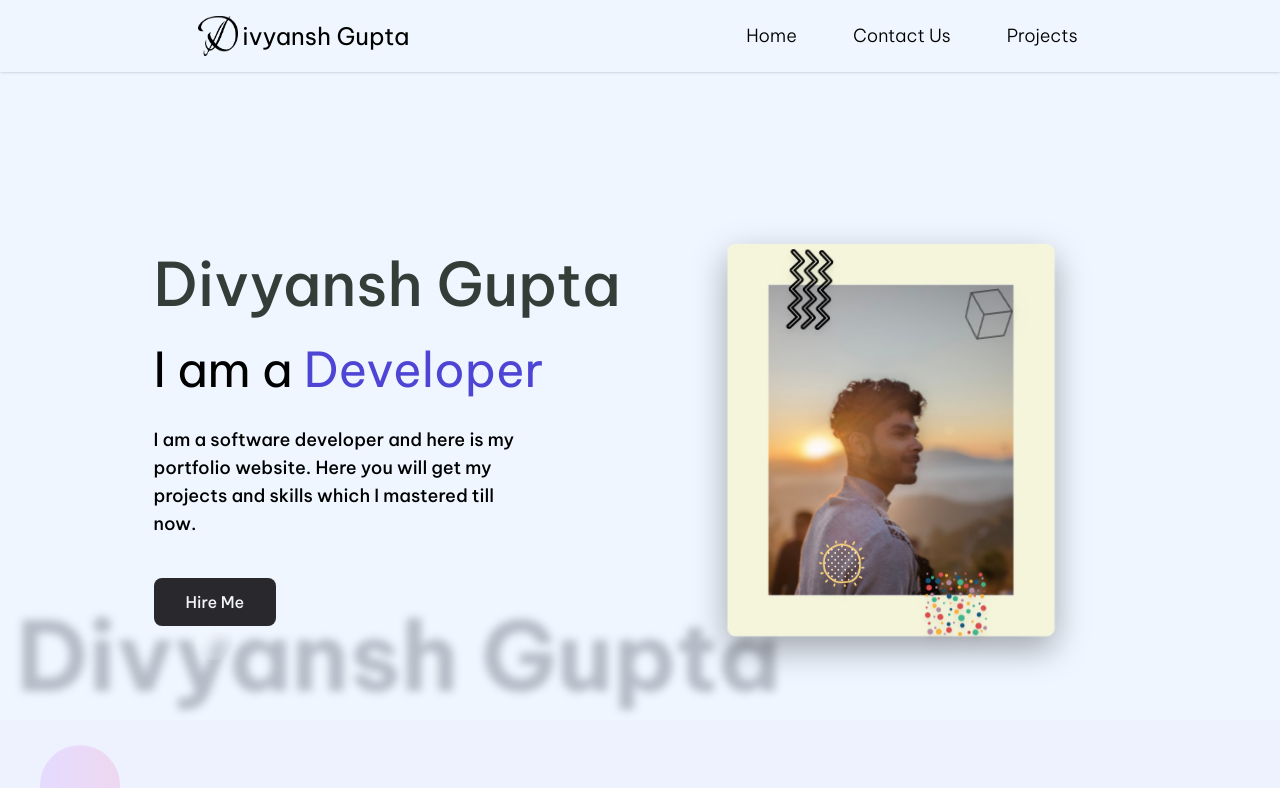
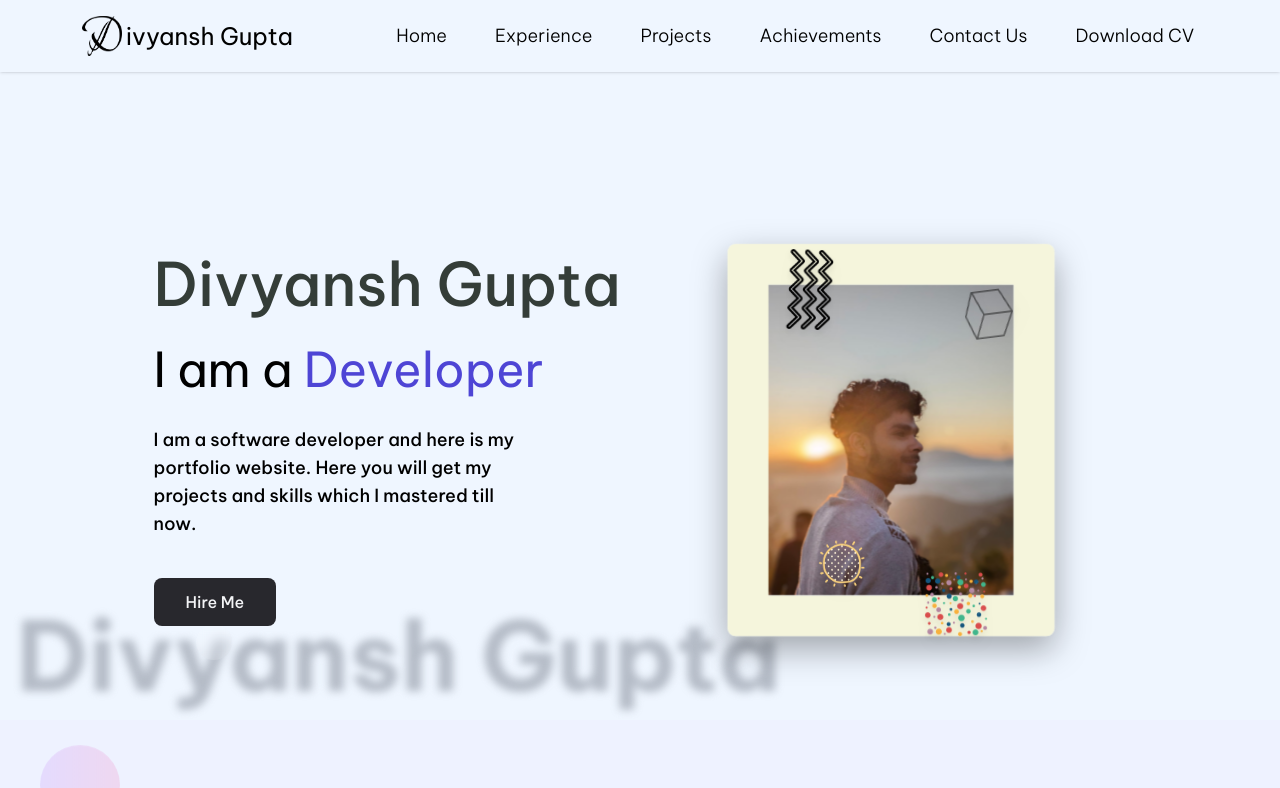
Before and after one commit to ShreedharDynamicCraft/MyPortfolio, a React (Create React App) app: page / in a window 1280 px wide. Shown: the top 788 px of the page. Built offline with nearby package versions, Linux system fonts and the light colour scheme.

Commit message:
updated the links in navbar and footer

```diff
--- a/src/components/common/navbar.jsx
+++ b/src/components/common/navbar.jsx
@@ -1,4 +1,4 @@
-import LetterD from '../../assets/letterD.png'
+import LetterD from "../../assets/letterD.png";
 
 const Navbar = () => {
   return (
@@ -10,15 +10,55 @@ const Navbar = () => {
             <img src={LetterD} alt="D" className="bg-blue-50 w-10 h-10 mr-1" />
             <span className="font-bevietnam">ivyansh Gupta</span>
           </div>
-          <ul className="flex flex-row gap-6 md:gap-12 text-lg">
+          <ul className="flex flex-row gap-6 md:gap-10 text-lg">
             <li>
-              <a href="/" className="text-black font-light hover:border-b-2 hover:border-black transition-all duration-300 px-1 py-1">Home</a>
+              <a
+                href="/"
+                className="text-black font-light hover:border-b-2 hover:border-black transition-all duration-300 px-1 py-1"
+              >
+                Home
+              </a>
             </li>
             <li>
-              <a href="/" className="text-black font-light hover:border-b-2 hover:border-black transition-all duration-300 px-1 py-1">Contact Us</a>
+              <a
+                href="#experience"
+                className="text-black font-light hover:border-b-2 hover:border-black transition-all duration-300 px-1 py-1"
+              >
+                Experience
+              </a>
             </li>
             <li>
-              <a href="/" className="text-black font-light hover:border-b-2 hover:border-black transition-all duration-300 px-1 py-1">Projects</a>
+              <a
+                href="#projects"
+                className="text-black font-light hover:border-b-2 hover:border-black transition-all duration-300 px-1 py-1"
+              >
+                Projects
+              </a>
+            </li>
+            <li>
+              <a
+                href="#achievements"
+                className="text-black font-light hover:border-b-2 hover:border-black transition-all duration-300 px-1 py-1"
+              >
+                Achievements
+              </a>
+            </li>
+            <li>
+              <a
+                href="#contact"
+                className="text-black font-light hover:border-b-2 hover:border-black transition-all duration-300 px-1 py-1"
+              >
+                Contact Us
+              </a>
+            </li>
+            <li>
+              <a
+                href="https://drive.google.com/uc?export=download&id=1qJFu7Dh8IxZ8w-6BiDHPTRytGLMh_IZO"
+                download
+                className="text-black font-light hover:border-b-2 hover:border-black transition-all duration-300 px-1 py-1"
+              >
+                Download CV
+              </a>
             </li>
           </ul>
         </nav>
@@ -30,7 +70,7 @@ const Navbar = () => {
       {/* Spacer so content doesn't hide behind navbar */}
       <div className="h-20"></div>
     </>
-  )
-}
+  );
+};
 
-export default Navbar
+export default Navbar;
--- a/src/components/sections/footer.jsx
+++ b/src/components/sections/footer.jsx
@@ -107,7 +107,8 @@ const FooterSection = () => {
   ];
 
   const quickLinks = [
-    { name: "About Me", href: "#about" },
+    { name: "About Me", href: "#" },
+    { name: "Experience", href: "#experience" },
     { name: "Projects", href: "#projects" },
     { name: "Skills", href: "#skills" },
     { name: "Achievements", href: "#achievements" },
--- a/src/components/sections/workExp.jsx
+++ b/src/components/sections/workExp.jsx
@@ -17,7 +17,7 @@ const WorkExperience = () => {
   ];
 
   return (
-    <div className="relative bg-indigo-50 py-20 px-4 md:px-8 font-['Be_Vietnam_Pro'] overflow-hidden">
+    <div id="experience" className="relative bg-indigo-50 py-20 px-4 md:px-8 font-['Be_Vietnam_Pro'] overflow-hidden">
       {/* Faded Background Text */}
       <div className="absolute inset-0 flex items-center justify-center pointer-events-none">
         <div className="text-4xl sm:text-6xl md:text-8xl lg:text-9xl xl:text-[12rem] font-bold text-gray-400 opacity-30 blur-[3px] select-none transform rotate-90 lg:rotate-0">
```
